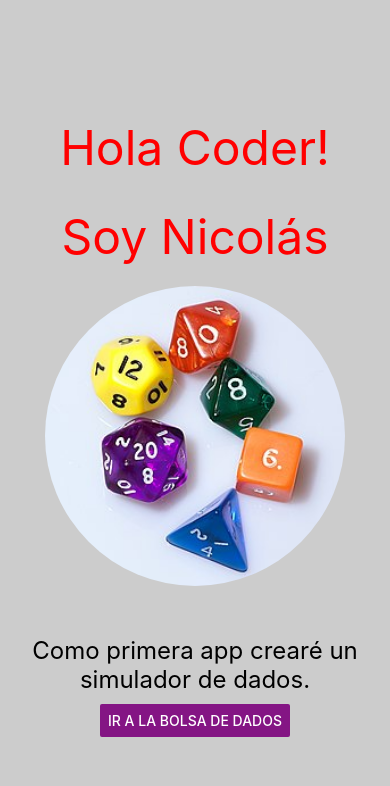
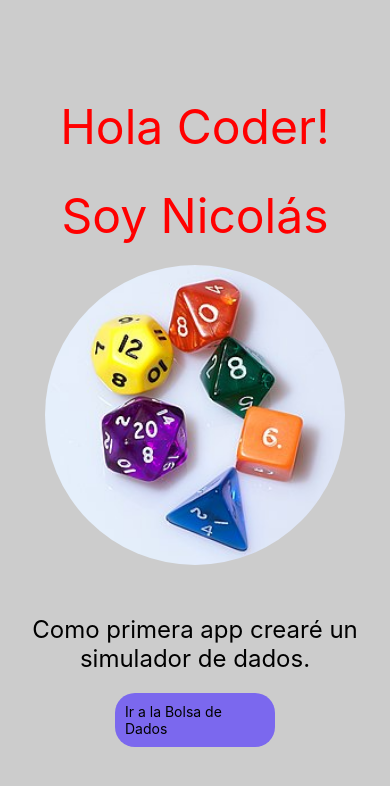
Before and after one commit to Nikkun13/androidApp, a React Native app: screen / in a window 390 px wide. Shown: the top 786 px of the page. Built offline with nearby package versions, Linux system fonts and the light colour scheme.

Commit message:
PrimeraEntregaV1.90

```diff
--- a/App.js
+++ b/App.js
@@ -1,5 +1,4 @@
 import {
-  Button,
   FlatList,
   Image,
   Modal,
@@ -10,6 +9,8 @@ import {
 } from "react-native";
 import React, { useEffect, useState } from "react";
 
+import Button from "./src/Button";
+import MenuInicial from "./src/MenuInicial";
 import { StatusBar } from "expo-status-bar";
 import { styles } from "./styles";
 
@@ -17,29 +18,43 @@ export default function App() {
   const [bolsa, setBolsa] = useState(true);
   const [diceNumber, setDiceNumber] = useState("");
   const [dices, setDices] = useState([]);
-  const [imagenLados, setImagenLados] = useState("");
-  const [resultados, setResultados] = useState([]);
+  const [colorDado, setColorDado] = useState("");
+  const [desactivado, setDesactivado] = useState(false);
+  const [desactivado3, setDesactivado3] = useState(false);
+
+  useEffect(() => {
+    if (dices.length > 21) {
+      setDesactivado3(true);
+      if (dices.length > 23) {
+        setDesactivado(true);
+      } else {
+        setDesactivado(false);
+      }
+    } else {
+      setDesactivado3(false);
+    }
+  }, [dices]);
 
   const onChangeNumber = (number) => {
     setDiceNumber(number);
     switch (number) {
       case "4":
-        setImagenLados(require("./img/4ladosdice.png"));
+        setColorDado(styles.red);
         break;
       case "6":
-        setImagenLados(require("./img/6ladosdice.png"));
+        setColorDado(styles.white);
         break;
       case "8":
-        setImagenLados(require("./img/8ladosdice.png"));
+        setColorDado(styles.yellow);
         break;
       case "10":
-        setImagenLados(require("./img/10ladosdice.png"));
+        setColorDado(styles.blue);
         break;
       case "12":
-        setImagenLados(require("./img/12ladosdice.png"));
+        setColorDado(styles.green);
         break;
       case "20":
-        setImagenLados(require("./img/20ladosdice.png"));
+        setColorDado(styles.violet);
         break;
 
       default:
@@ -61,7 +76,7 @@ export default function App() {
         {
           id: Date.now(),
           value: diceNumber,
-          imgSource: imagenLados,
+          colorD: colorDado,
         },
       ]);
     } else {
@@ -73,7 +88,7 @@ export default function App() {
   const irBolsa = () => {
     setBolsa(!bolsa);
     setDices([]);
-    setResultados([]);
+    setDesactivado(false);
   };
 
   const [selectedDice, setSelectedDice] = useState(null);
@@ -90,46 +105,80 @@ export default function App() {
     setSelectedDice(null);
   };
 
-  //const aleatorio = (caras) => Math.floor(Math.random() * caras + 1);
+  const add3Dice = (id, dices) => {
+    setModalVisible(!modalVisible);
+    let valor;
+    let colorDadoAdd3;
+    dices.map((dice) => {
+      if (dice.id == id) {
+        valor = dice.value;
+        colorDadoAdd3 = dice.colorD;
+      }
+    });
+    console.log(colorDadoAdd3);
+    for (let j = 1; j < 4; j++) {
+      setDices((oldArry) => [
+        ...oldArry,
+        {
+          id: Date.now() + j,
+          value: valor,
+          colorD: colorDadoAdd3,
+        },
+      ]);
+    }
+  };
 
   const lanzamiento = (dices) => {
+    let resultado = [];
+    let caras = [];
+    let cantidad = dices.length;
     dices.map((dice) => {
-      //let valor = aleatorio(dice.value);
       let valor = Math.floor(Math.random() * dice.value + 1);
-      setResultados((resultadosAnteriores) => [...resultadosAnteriores, valor]);
-      console.log(dices);
-      console.log(resultados);
-      console.log(valor);
+      resultado = [...resultado, valor];
+      caras = [...caras, dice.value];
     });
-    console.log(resultados);
-    //alert("El resultado total es " + valor);
+    let final = "";
+    for (let i = 0; i < cantidad; i++) {
+      final =
+        final +
+        "Dado-" +
+        (i + 1) +
+        " (" +
+        caras[i] +
+        " caras) = " +
+        resultado[i] +
+        ". /// ";
+    }
+    alert("El resultado es " + final);
   };
 
   return (
     <View style={styles.container}>
       <View>
         {bolsa ? (
-          <View style={styles.menu}>
-            <View>
-              <Text style={styles.textoUno}>Hola Coder!</Text>
-              <Text style={styles.textoUno}>Soy Nicolás</Text>
-            </View>
-            <View>
-              <Image
-                style={styles.imagen}
-                source={require("./img/Dados.jpg")}
-              />
-            </View>
-            <Text style={styles.textoDos}>
-              Como primera app crearé un simulador de dados.
-            </Text>
-            <Button
-              title="Ir a la Bolsa de Dados"
-              color="#841584"
-              onPress={irBolsa}
-            />
-          </View>
+          <MenuInicial irBolsa={irBolsa} />
         ) : (
+          // <View style={styles.menu}>
+          //   <View>
+          //     <Text style={styles.textoUno}>Hola Coder!</Text>
+          //     <Text style={styles.textoUno}>Soy Nicolás</Text>
+          //   </View>
+          //   <View>
+          //     <Image
+          //       style={styles.imagen}
+          //       source={require("./img/Dados.jpg")}
+          //     />
+          //   </View>
+          //   <Text style={styles.textoDos}>
+          //     Como primera app crearé un simulador de dados.
+          //   </Text>
+          //   <Button
+          //     styleButtonType={styles.buttonRegresar}
+          //     onPress={irBolsa}
+          //     title="Ir a la Bolsa de Dados"
+          //     disabled={false}
+          //   />
+          // </View>
           <View style={styles.bolsa}>
             <View>
               <Text style={styles.textoUno}>En la bolsa!</Text>
@@ -146,23 +195,26 @@ export default function App() {
                   placeholder="4, 6, 8, 10, 12, o 20"
                   keyboardType="numeric"
                 />
-                <Button title="Agregar dado" onPress={addDice} />
+                <Button
+                  styleButtonType={styles.buttonAgregar}
+                  onPress={addDice}
+                  title="Agregar dado"
+                  disabled={desactivado}
+                />
               </View>
             </View>
             <FlatList
               data={dices}
+              horizontal={false}
+              numColumns={3}
               renderItem={(data) => (
                 <Pressable
-                  style={styles.contentList}
+                  style={[styles.contentList, data.item.colorD]}
                   onPress={() => {
                     selectDice(data.item);
                   }}
                 >
-                  <Image
-                    style={styles.imagenDado}
-                    source={data.item.imgSource}
-                  />
-                  <Text style={styles.textoTres}>{data.item.value}</Text>
+                  <Text style={styles.numeroDado}>{data.item.value}</Text>
                 </Pressable>
               )}
               keyExtractor={(item) => item.id.toString()}
@@ -172,7 +224,8 @@ export default function App() {
               transparent={true}
               visible={modalVisible}
             >
-              <View style={styles.modalContainer}>
+              <View style={styles.modalMainView}>
+                <View style={styles.modalView}>
                   <View styles={styles.modalTitle}>
                     <Text
                       style={{
@@ -181,41 +234,55 @@ export default function App() {
                         fontWeight: "bold",
                       }}
                     >
-                    Eliminar Dado
+                      Dado de {selectedDice?.value} caras
                     </Text>
                   </View>
                   <View styles={styles.modalContent}>
-                  <Text>
-                    ¿Está seguro que desea eliminar el Dado de{" "}
-                    {selectedDice?.value} caras?
-                  </Text>
+                    <Text style={styles.textoTres}>¿Qué desea hacer?</Text>
                   </View>
                   <View styles={styles.modalActions}>
                     <Button
-                    title="Cancelar"
+                      styleButtonType={styles.buttonAgregar}
+                      onPress={() => {
+                        add3Dice(selectedDice.id, dices);
+                      }}
+                      title="Agregar 3 Dados"
+                      disabled={desactivado3}
+                    />
+                    <Button
+                      styleButtonType={styles.buttonEliminar}
+                      onPress={() => {
+                        removeDice(selectedDice.id);
+                      }}
+                      title="Eliminar"
+                      disabled={false}
+                    />
+                    <Button
+                      styleButtonType={styles.buttonCancelar}
                       onPress={() => {
                         setModalVisible(false);
                         setSelectedDice(null);
                       }}
-                  />
-                  <Button
-                    title="Eliminar"
-                    onPress={() => {
-                      removeDice(selectedDice.id);
-                    }}
+                      title="Cancelar"
+                      disabled={false}
                     />
                   </View>
                 </View>
+              </View>
             </Modal>
-            <View>
+            <View style={styles.inputContainer}>
               <Button
+                styleButtonType={styles.buttonLanzar}
+                onPress={() => lanzamiento(dices)}
                 title="Lanzar Dados"
-                color="#FF8000"
-                onPress={() => lanzamiento(dices)}
+                disabled={false}
               />
-            </View>
-            <View>
-              <Button title="Regresar" color="#841584" onPress={irBolsa} />
+              <Button
+                styleButtonType={styles.buttonRegresar}
+                onPress={irBolsa}
+                title="Regresar"
+                disabled={false}
+              />
             </View>
           </View>
         )}
--- /dev/null
+++ b/src/Button.js
@@ -0,0 +1,30 @@
+import { Pressable, Text } from "react-native";
+
+import React from "react";
+import { styles } from "../styles";
+
+const Button = ({ styleButtonType, onPress, title, disabled }) => {
+  return (
+    <>
+      {disabled ? (
+        <Pressable
+          style={[styles.button, styles.buttonDesactivado]}
+          onPress={onPress}
+          disabled={disabled}
+        >
+          <Text>{title}</Text>
+        </Pressable>
+      ) : (
+        <Pressable
+          style={[styles.button, styleButtonType]}
+          onPress={onPress}
+          disabled={disabled}
+        >
+          <Text>{title}</Text>
+        </Pressable>
+      )}
+    </>
+  );
+};
+
+export default Button;
--- /dev/null
+++ b/src/MenuInicial.js
@@ -0,0 +1,30 @@
+import { Image, Text, View } from "react-native";
+
+import Button from "./Button";
+import React from "react";
+import { styles } from "../styles";
+
+const MenuInicial = ({ irBolsa }) => {
+  return (
+    <View style={styles.menu}>
+      <View>
+        <Text style={styles.textoUno}>Hola Coder!</Text>
+        <Text style={styles.textoUno}>Soy Nicolás</Text>
+      </View>
+      <View>
+        <Image style={styles.imagen} source={require("../img/Dados.jpg")} />
+      </View>
+      <Text style={styles.textoDos}>
+        Como primera app crearé un simulador de dados.
+      </Text>
+      <Button
+        styleButtonType={styles.buttonRegresar}
+        onPress={irBolsa}
+        title="Ir a la Bolsa de Dados"
+        disabled={false}
+      />
+    </View>
+  );
+};
+
+export default MenuInicial;
--- a/styles.js
+++ b/styles.js
@@ -8,13 +8,10 @@ export const styles = StyleSheet.create({
     justifyContent: "center",
   },
   menu: {
-    flex: 1,
-    backgroundColor: "#ccc",
     alignItems: "center",
     justifyContent: "center",
   },
   bolsa: {
-    flex: 1,
     backgroundColor: "#fcbf6b",
     alignItems: "center",
     justifyContent: "center",
@@ -37,10 +34,19 @@ export const styles = StyleSheet.create({
     color: "#000",
     fontSize: 16,
     textAlign: "center",
+    padding: 10,
+  },
+  numeroDado: {
+    color: "black",
+    fontSize: 16,
+    fontWeight: "bold",
+    textAlign: "center",
   },
   centrar: {
-    alignItems: "center",
-    justifyContent: "center",
+    alignItems: "stretch",
+    paddingRight: 40,
+    paddingLeft: 40,
+    paddingBottom: 10,
   },
   imagen: {
     height: 300,
@@ -65,20 +71,56 @@ export const styles = StyleSheet.create({
   },
   contentList: {
     padding: 10,
+    margin: 5,
+    width: 40,
+    height: 40,
+    justifyContent: "center",
     borderRadius: 5,
-    backgroundColor: "#fcbf6b",
+  },
+  red: {
+    backgroundColor: "#FF6347",
+  },
+  blue: {
+    backgroundColor: "#87CEEB",
+  },
+  yellow: {
+    backgroundColor: "#F0E68C",
+  },
+  green: {
+    backgroundColor: "#90EE90",
+  },
+  white: {
+    backgroundColor: "#FFFAF0",
+  },
+  violet: {
+    backgroundColor: "#DDA0DD",
+  },
+  modalMainView: {
+    flex: 1,
     justifyContent: "center",
+    alignItems: "center",
   },
-  modalContainer: {
-    height: "auto",
-    width: 300,
-    marginTop: 100,
-    alignSelf: "center",
-    backgroundColor: "#d34017",
+  modalView: {
+    margin: 20,
+    backgroundColor: "white",
+    borderRadius: 20,
+    padding: 35,
+    alignItems: "center",
+    shadowColor: "#000",
+    shadowOffset: {
+      width: 0,
+      height: 2,
+    },
+    shadowOpacity: 0.25,
+    shadowRadius: 4,
+    elevation: 5,
   },
   modalTitle: {
     padding: 10,
     borderRadius: 5,
+    fontSize: 20,
+    fontWeight: "bold",
+    textAlign: "center",
   },
   modalContent: {
     padding: 10,
@@ -86,14 +128,7 @@ export const styles = StyleSheet.create({
   },
   modalActions: {
     flexDirection: "row",
-    justifyContent: "space-around",
-  },
-  imagenDado: {
-    height: 42,
-    width: 42,
-    position: "absolute",
-    left: "50%",
-    marginLeft: -9,
+    justifyContent: "space-between",
   },
   inputContainer: {
     marginTop: 30,
@@ -101,4 +136,29 @@ export const styles = StyleSheet.create({
     justifyContent: "space-between",
     alignItems: "center",
   },
+  button: {
+    borderRadius: 20,
+    padding: 10,
+    margin: 10,
+    width: 160,
+    alignItems: "center",
+  },
+  buttonAgregar: {
+    backgroundColor: "#87CEFA",
+  },
+  buttonEliminar: {
+    backgroundColor: "#FF4500",
+  },
+  buttonCancelar: {
+    backgroundColor: "#EEE8AA",
+  },
+  buttonLanzar: {
+    backgroundColor: "#FF8000",
+  },
+  buttonRegresar: {
+    backgroundColor: "#7B68EE",
+  },
+  buttonDesactivado: {
+    backgroundColor: "#696969",
+  },
 });
```
Also changed, not shown: src/Bolsa.js (added), src/Modal.js (added). Lines whose indentation alone changed are shown as unchanged.
